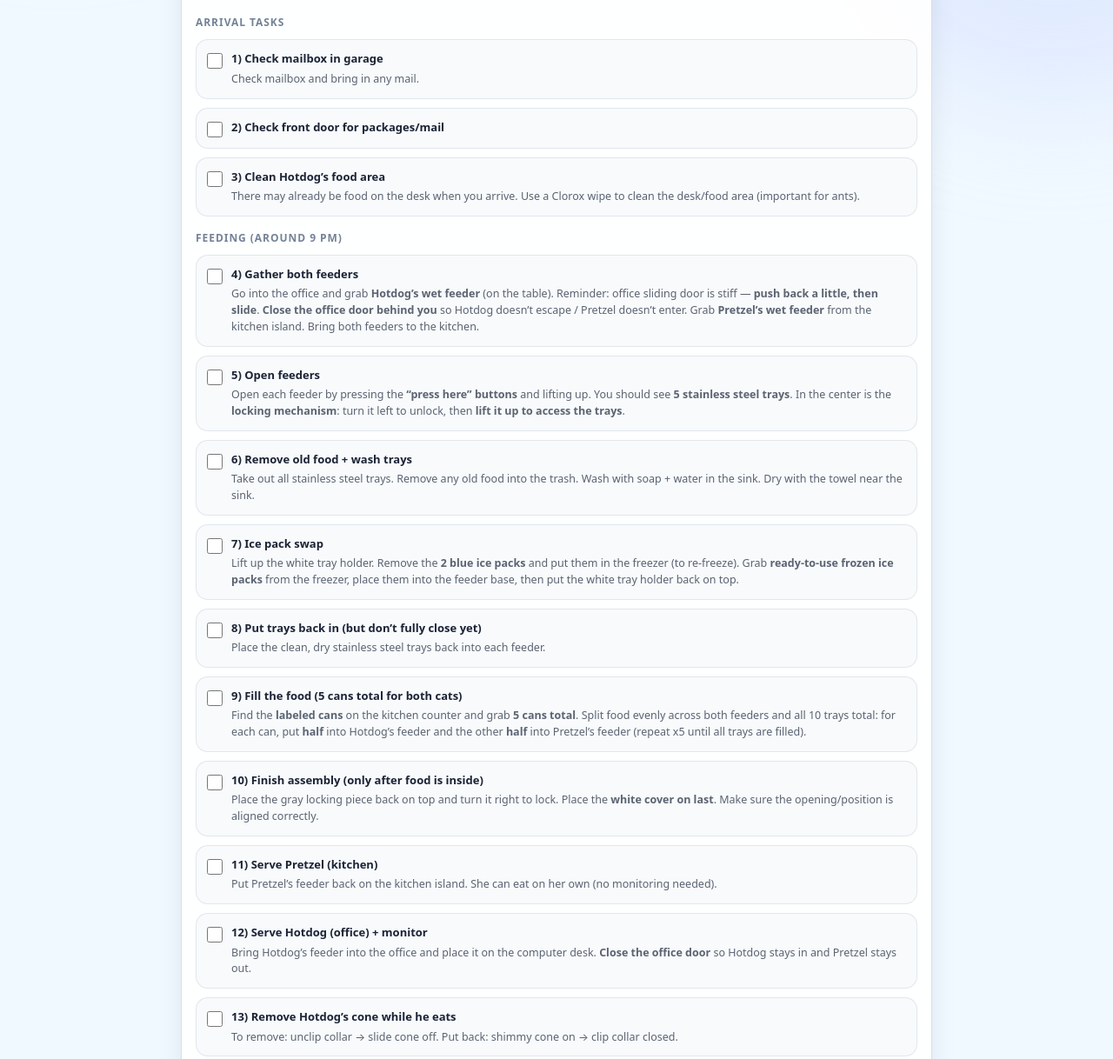
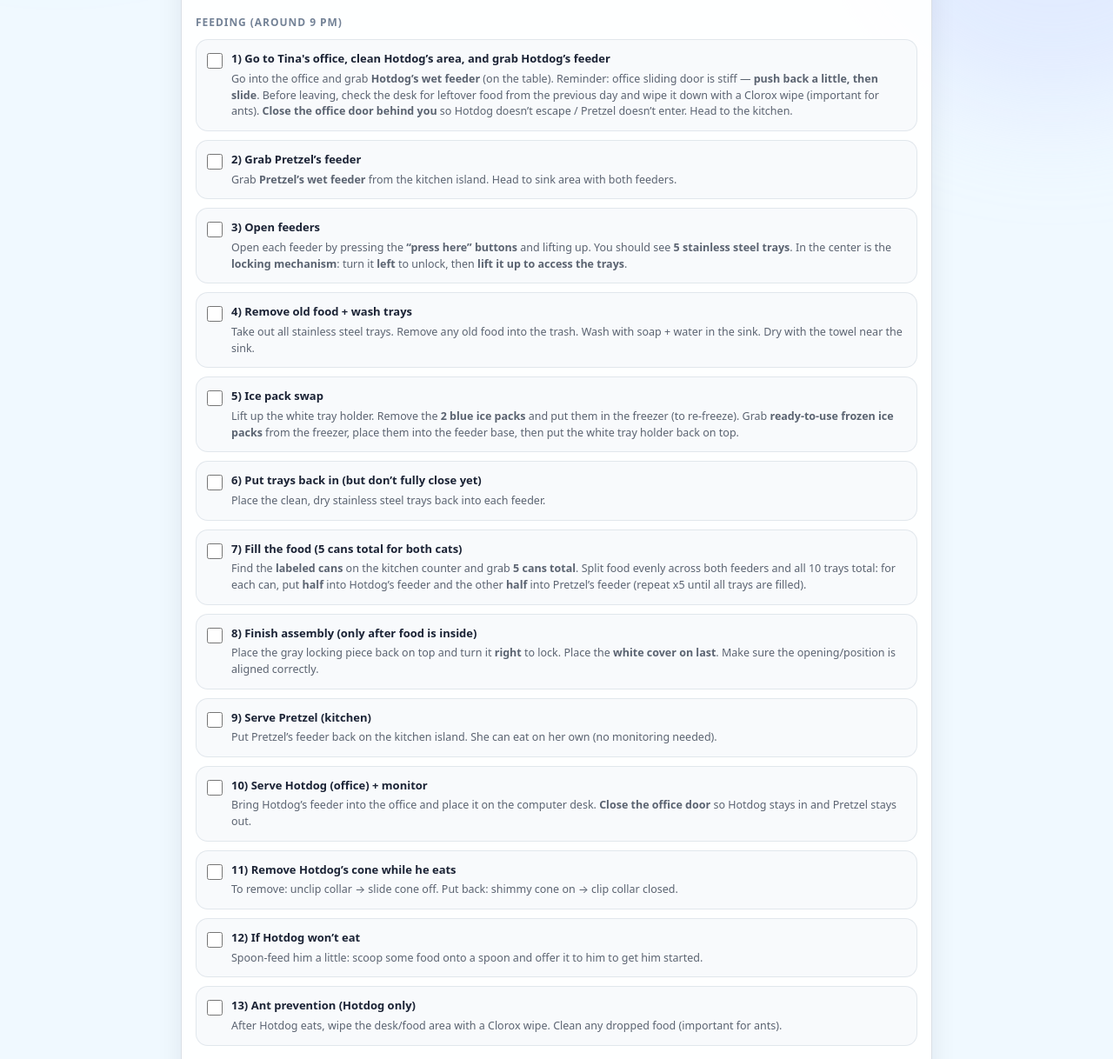
Before and after one commit to teanut/cat-sitter-checklist, a plain HTML site: page index.html in a window 1280 px wide. Shown: the part 437-1655 px from the top of the page at 87% size. Drawn offline with nearby package versions, Linux system fonts and the light colour scheme.

Commit message:
Add files via upload

```diff
--- a/index.html
+++ b/index.html
@@ -79,86 +79,72 @@
 
           <div class="callout good">
             <strong>If anything feels off:</strong> If food isn’t being eaten or you need help, text/call us anytime.
-              <br>Tina's Number: <strong>703-861-8665</strong>; Chris's number: <strong>714-914-7488.</strong> Or message on FB/Discord.
+            <br>Tina's Number: <strong>703-861-8665</strong>; Chris's number: <strong>714-914-7488.</strong> Or message on FB/Discord.
           </div>
         </div>
 
         <!-- Checklist -->
         <div class="checklist" id="checklist">
 
-          <!-- ARRIVAL TASKS -->
-          <div class="section-label">Arrival tasks</div>
+          <!-- FEEDING -->
+          <div class="section-label">Feeding (around 9 PM)</div>
 
+          <!-- 1 -->
           <label class="task">
-            <input type="checkbox" data-id="arrival_check_mail_garage" class="task-box" />
+            <input type="checkbox" data-id="feed_hotdog_office_clean_grab" class="task-box" />
             <div class="task-body">
-              <div class="task-title">1) Check mailbox in garage</div>
+              <div class="task-title">1) Go to Tina's office, clean Hotdog’s area, and grab Hotdog’s feeder</div>
               <div class="task-desc">
-                Check mailbox and bring in any mail.
+                Go into the office and grab <span class="font-semibold">Hotdog’s wet feeder</span> (on the table).
+                Reminder: office sliding door is stiff — <span class="font-semibold">push back a little, then slide</span>.
+                Before leaving, check the desk for leftover food from the previous day and wipe it down with a Clorox wipe (important for ants).
+                <span class="font-semibold">Close the office door behind you</span> so Hotdog doesn’t escape / Pretzel doesn’t enter. Head to the kitchen.
               </div>
             </div>
           </label>
 
+          <!-- 2 -->
           <label class="task">
-            <input type="checkbox" data-id="arrival_check_mail_front" class="task-box" />
+            <input type="checkbox" data-id="feed_grab_pretzel" class="task-box" />
             <div class="task-body">
-              <div class="task-title">2) Check front door for packages/mail</div>
-            </div>
-          </label>
-
-          <label class="task">
-            <input type="checkbox" data-id="arrival_clean_hotdog_area" class="task-box" />
-            <div class="task-body">
-              <div class="task-title">3) Clean Hotdog’s food area</div>
+              <div class="task-title">2) Grab Pretzel’s feeder</div>
               <div class="task-desc">
-                There may already be food on the desk when you arrive. Use a Clorox wipe to clean the desk/food area (important for ants).
+                Grab <span class="font-semibold">Pretzel’s wet feeder</span> from the kitchen island. Head to sink area with both feeders.
               </div>
             </div>
           </label>
 
-          <!-- FEEDING -->
-          <div class="section-label">Feeding (around 9 PM)</div>
-
+          <!-- 3 -->
           <label class="task">
-            <input type="checkbox" data-id="feed_gather" class="task-box" />
+            <input type="checkbox" data-id="feed_open_remove_old" class="task-box" />
             <div class="task-body">
-              <div class="task-title">4) Gather both feeders</div>
+              <div class="task-title">3) Open feeders</div>
               <div class="task-desc">
-                Go into the office and grab <span class="font-semibold">Hotdog’s wet feeder</span> (on the table).
-                Reminder: office sliding door is stiff — <span class="font-semibold">push back a little, then slide</span>.
-                <span class="font-semibold">Close the office door behind you</span> so Hotdog doesn’t escape / Pretzel doesn’t enter.
-                Grab <span class="font-semibold">Pretzel’s wet feeder</span> from the kitchen island. Bring both feeders to the kitchen.
+                Open each feeder by pressing the <span class="font-semibold">“press here” buttons</span> and lifting up.
+                You should see <span class="font-semibold">5 stainless steel trays</span>.
+                In the center is the <span class="font-semibold">locking mechanism</span>:
+                turn it <span class="font-semibold">left</span> to unlock, then <span class="font-semibold">lift it up to access the trays</span>.
               </div>
             </div>
           </label>
 
+          <!-- 4 -->
           <label class="task">
-            <input type="checkbox" data-id="feed_open_remove_old" class="task-box" />
+            <input type="checkbox" data-id="feed_wash_trays" class="task-box" />
             <div class="task-body">
-              <div class="task-title">5) Open feeders</div>
+              <div class="task-title">4) Remove old food + wash trays</div>
               <div class="task-desc">
-                Open each feeder by pressing the <span class="font-semibold">“press here” buttons</span> and lifting up.
-                You should see <span class="font-semibold">5 stainless steel trays</span>.
-                In the center is the <span class="font-semibold">locking mechanism</span>:
-                turn it left to unlock, then <span class="font-semibold">lift it up to access the trays</span>.
+                Take out all stainless steel trays. Remove any old food into the trash.
+                Wash with soap + water in the sink. Dry with the towel near the sink.
               </div>
             </div>
           </label>
 
-          <label class="task">
-            <input type="checkbox" data-id="feed_wash_trays" class="task-box" />
-            <div class="task-body">
-              <div class="task-title">6) Remove old food + wash trays</div>
-              <div class="task-desc">
-                Take out all stainless steel trays. Remove any old food into the trash. Wash with soap + water in the sink. Dry with the towel near the sink.
-              </div>
-            </div>
-          </label>
-
+          <!-- 5 -->
           <label class="task">
             <input type="checkbox" data-id="feed_ice_packs" class="task-box" />
             <div class="task-body">
-              <div class="task-title">7) Ice pack swap</div>
+              <div class="task-title">5) Ice pack swap</div>
               <div class="task-desc">
                 Lift up the white tray holder. Remove the <span class="font-semibold">2 blue ice packs</span> and put them in the freezer (to re-freeze).
                 Grab <span class="font-semibold">ready-to-use frozen ice packs</span> from the freezer, place them into the feeder base,
@@ -167,20 +153,22 @@
             </div>
           </label>
 
+          <!-- 6 -->
           <label class="task">
             <input type="checkbox" data-id="feed_trays_back_in" class="task-box" />
             <div class="task-body">
-              <div class="task-title">8) Put trays back in (but don’t fully close yet)</div>
+              <div class="task-title">6) Put trays back in (but don’t fully close yet)</div>
               <div class="task-desc">
                 Place the clean, dry stainless steel trays back into each feeder.
               </div>
             </div>
           </label>
 
+          <!-- 7 -->
           <label class="task">
             <input type="checkbox" data-id="feed_fill_food" class="task-box" />
             <div class="task-body">
-              <div class="task-title">9) Fill the food (5 cans total for both cats)</div>
+              <div class="task-title">7) Fill the food (5 cans total for both cats)</div>
               <div class="task-desc">
                 Find the <span class="font-semibold">labeled cans</span> on the kitchen counter and grab <span class="font-semibold">5 cans total</span>.
                 Split food evenly across both feeders and all 10 trays total:
@@ -190,32 +178,35 @@
             </div>
           </label>
 
+          <!-- 8 -->
           <label class="task">
             <input type="checkbox" data-id="feed_finish_assembly" class="task-box" />
             <div class="task-body">
-              <div class="task-title">10) Finish assembly (only after food is inside)</div>
+              <div class="task-title">8) Finish assembly (only after food is inside)</div>
               <div class="task-desc">
-                Place the gray locking piece back on top and turn it right to lock.
+                Place the gray locking piece back on top and turn it <span class="font-semibold">right</span> to lock.
                 Place the <span class="font-semibold">white cover on last</span>.
                 Make sure the opening/position is aligned correctly.
               </div>
             </div>
           </label>
 
+          <!-- 9 -->
           <label class="task">
             <input type="checkbox" data-id="feed_serve_pretzel" class="task-box" />
             <div class="task-body">
-              <div class="task-title">11) Serve Pretzel (kitchen)</div>
+              <div class="task-title">9) Serve Pretzel (kitchen)</div>
               <div class="task-desc">
                 Put Pretzel’s feeder back on the kitchen island. She can eat on her own (no monitoring needed).
               </div>
             </div>
           </label>
 
+          <!-- 10 -->
           <label class="task">
             <input type="checkbox" data-id="feed_serve_hotdog" class="task-box" />
             <div class="task-body">
-              <div class="task-title">12) Serve Hotdog (office) + monitor</div>
+              <div class="task-title">10) Serve Hotdog (office) + monitor</div>
               <div class="task-desc">
                 Bring Hotdog’s feeder into the office and place it on the computer desk.
                 <span class="font-semibold">Close the office door</span> so Hotdog stays in and Pretzel stays out.
@@ -223,30 +214,33 @@
             </div>
           </label>
 
+          <!-- 11 -->
           <label class="task">
             <input type="checkbox" data-id="hotdog_cone_optional" class="task-box" />
             <div class="task-body">
-              <div class="task-title">13) Remove Hotdog’s cone while he eats</div>
+              <div class="task-title">11) Remove Hotdog’s cone while he eats</div>
               <div class="task-desc">
                 To remove: unclip collar → slide cone off. Put back: shimmy cone on → clip collar closed.
               </div>
             </div>
           </label>
 
+          <!-- 12 -->
           <label class="task">
             <input type="checkbox" data-id="feed_hotdog_spoon" class="task-box" />
             <div class="task-body">
-              <div class="task-title">14) If Hotdog won’t eat</div>
+              <div class="task-title">12) If Hotdog won’t eat</div>
               <div class="task-desc">
                 Spoon-feed him a little: scoop some food onto a spoon and offer it to him to get him started.
               </div>
             </div>
           </label>
 
+          <!-- 13 -->
           <label class="task">
             <input type="checkbox" data-id="ants_wipe" class="task-box" />
             <div class="task-body">
-              <div class="task-title">15) Ant prevention (Hotdog only)</div>
+              <div class="task-title">13) Ant prevention (Hotdog only)</div>
               <div class="task-desc">
                 After Hotdog eats, wipe the desk/food area with a Clorox wipe. Clean any dropped food (important for ants).
               </div>
@@ -259,7 +253,7 @@
           <label class="task">
             <input type="checkbox" data-id="litter_hotdog_robot" class="task-box" />
             <div class="task-body">
-              <div class="task-title">16) Hotdog (office) — Litter Robot</div>
+              <div class="task-title">14) Hotdog (office) — Litter Robot</div>
               <div class="task-desc">
                 Check light is <span class="font-semibold">BLUE</span> and litter is visible at the bottom.
                 If it looks “off” (hole/upside down/no litter): press <span class="font-semibold">Cycle</span>, then <span class="font-semibold">Reset</span>
@@ -271,7 +265,7 @@
           <label class="task">
             <input type="checkbox" data-id="litter_pretzel_scoop" class="task-box" />
             <div class="task-body">
-              <div class="task-title">17) Pretzel (hallway near front door) — manual box</div>
+              <div class="task-title">15) Pretzel (hallway near front door) — manual box</div>
               <div class="task-desc">
                 Scoop poop/pee clumps into the nearby trash can.
               </div>
@@ -281,7 +275,7 @@
           <label class="task">
             <input type="checkbox" data-id="litter_pretzel_refill" class="task-box" />
             <div class="task-body">
-              <div class="task-title">18) Refill Pretzel litter if low (might not need to do)</div>
+              <div class="task-title">16) Refill Pretzel litter if low (might not need to do)</div>
               <div class="task-desc">
                 If litter looks low, refill from the bag next to the box (dusty—pour slowly).
               </div>
@@ -294,7 +288,7 @@
           <label class="task">
             <input type="checkbox" data-id="water_hotdog" class="task-box" />
             <div class="task-body">
-              <div class="task-title">19) Hotdog (office) — water cup</div>
+              <div class="task-title">17) Hotdog (office) — water cup</div>
               <div class="task-desc">
                 Dump and refill Hotdog’s water cup with fresh sink water.
               </div>
@@ -304,7 +298,7 @@
           <label class="task">
             <input type="checkbox" data-id="water_pretzel" class="task-box" />
             <div class="task-body">
-              <div class="task-title">20) Pretzel (kitchen island) — water bowl</div>
+              <div class="task-title">18) Pretzel (kitchen island) — water bowl</div>
               <div class="task-desc">
                 Dump and refill Pretzel’s water bowl with fresh sink water.
               </div>
```
